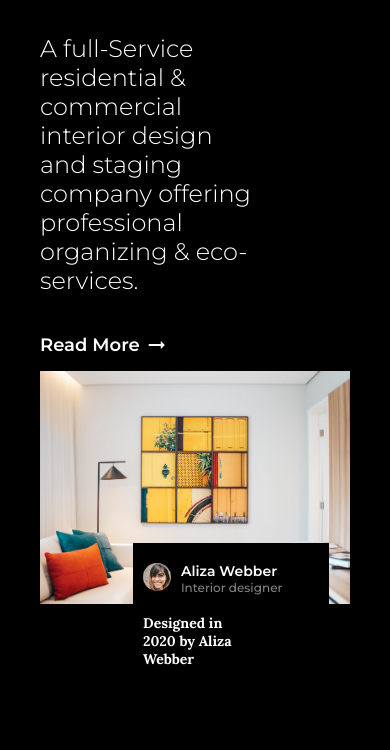
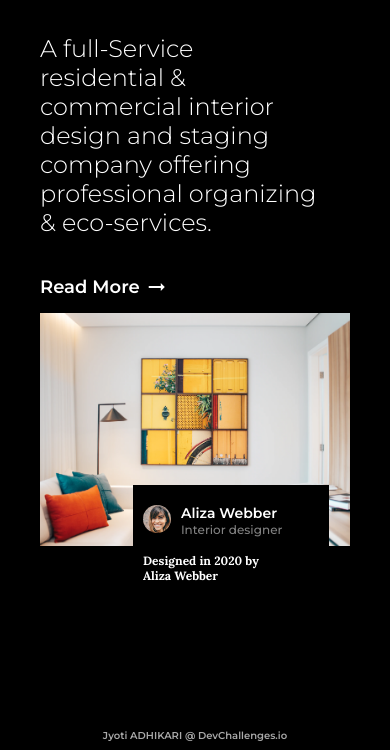
Before and after one commit to jyotiad18/interior-consultant, a plain HTML site: page index.html in a window 390 px wide. Shown: the part 350-1100 px from the top of the page. Drawn offline with Linux system fonts and the light colour scheme.

Commit message:
update media query

```diff
--- a/css/style.css
+++ b/css/style.css
@@ -139,6 +139,15 @@ body {
   justify-content: center;
 }
 
+@media (max-width: 1024px) {
+  .main__right__footer {
+    font-style: normal;
+    font-weight: 700;
+    font-size: 16px;
+    width: 50%;
+  }
+}
+
 @media (max-width: 635px) {
   .header__navs {
     display: none;
@@ -154,7 +163,7 @@ body {
   }
 
   .main__left > p {
-    width: 70%;
+    width: 90%;
   }
 
   .main__right {
@@ -187,10 +196,17 @@ body {
 
   .main__right__footer {
     font-weight: 700;
-    font-size: 14px;
+    font-size: 12px;
+    font-style: normal;
+    width: 65%;
   }
 
   .main__right > img {
     margin-bottom: -65px;
   }
+
+  .footer {
+    font-size: 10px;
+    font-style: normal;
+  }
 }
```
